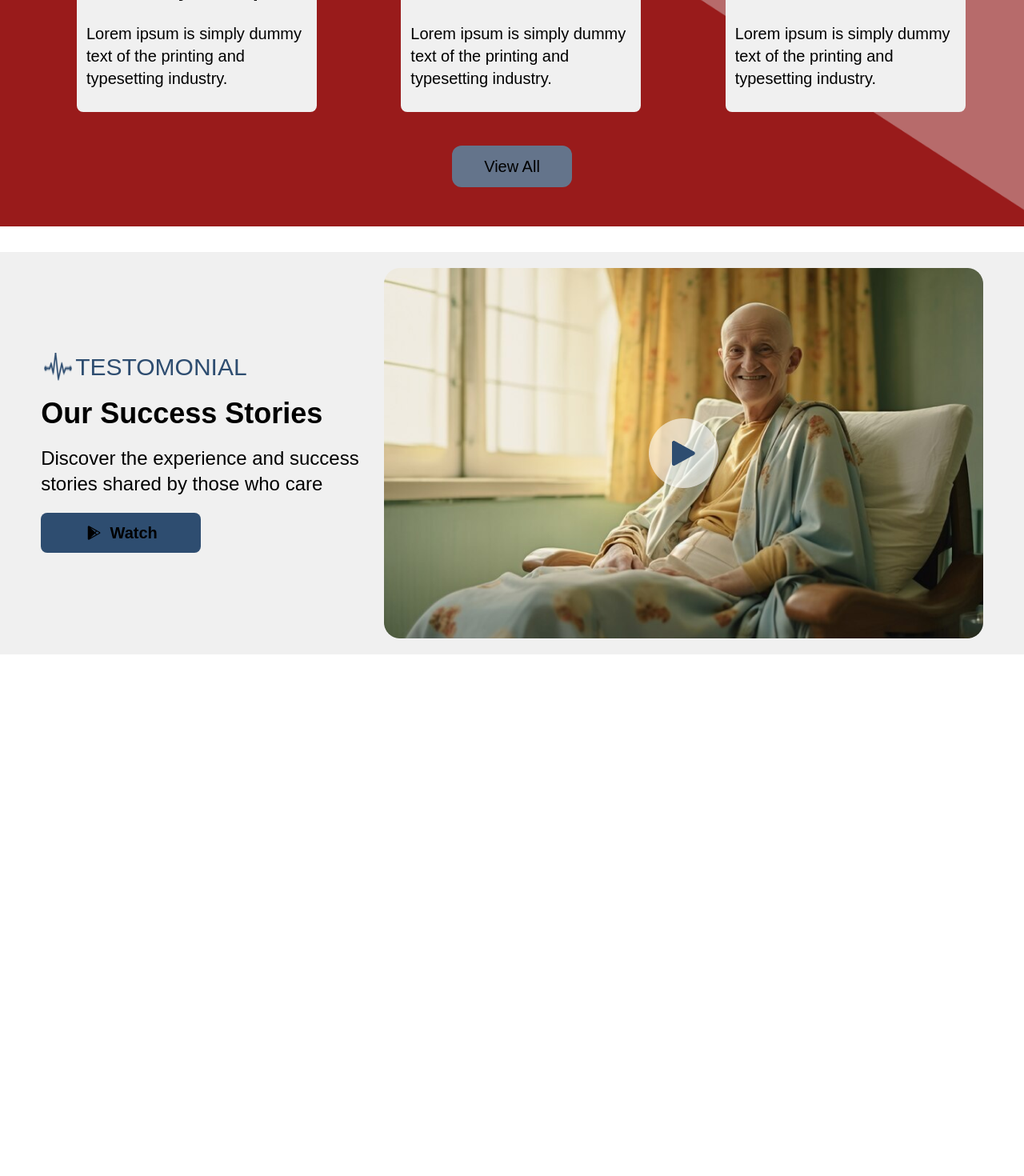
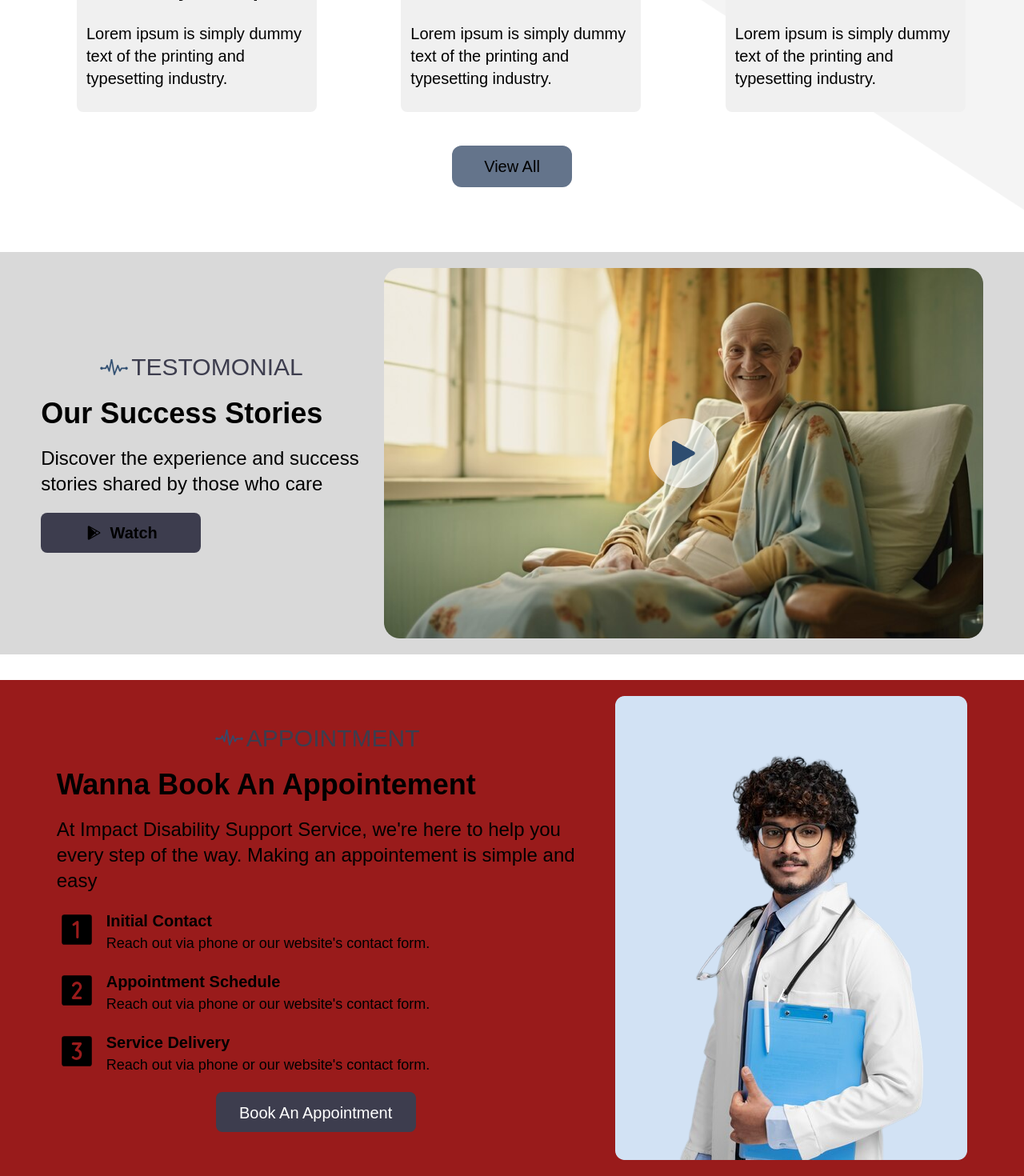
Before and after one commit to Manjil00/Krezone_frontend, a React (Create React App) app: page / in a window 1280 px wide. Shown: the part 1807-3277 px from the top of the page at 80% size. Before the commit the page ends 2625 px from the top, so only its background shows below. Built offline with nearby package versions, Linux system fonts and the light colour scheme.

Commit message:
Section4

```diff
--- a/src/App.js
+++ b/src/App.js
@@ -4,6 +4,7 @@ import Nav from "./components/Nav";
 import Section1 from "./components/Section1";
 import Section2 from "./components/Section2";
 import Section3 from "./components/Section3";
+import Section4 from "./components/Section4";
 
 
 function App() {
@@ -14,7 +15,7 @@ function App() {
   <Section1/>
   <Section2/>
   <Section3/>
-
+  <Section4/>
 
 
   </div>
--- a/src/components/Section2.jsx
+++ b/src/components/Section2.jsx
@@ -2,7 +2,7 @@ import React from 'react';
 
 const Section2 = () => {
 return (
-    <div className="Section2 relative h-auto w-full bg-red-800 mt-2">
+    <div className="Section2 relative h-auto w-full bg-white mt-2">
     <img src="../images/Rectangle 31.png" className="hidden md:block relative z-0" alt="Rectangle"/>
 
 <div className="pos relative md:absolute inset-0 h-full w-full object-cover z-1 mt-20">
--- a/src/components/Section3.jsx
+++ b/src/components/Section3.jsx
@@ -5,17 +5,17 @@ import { PiGooglePlayLogoFill } from "react-icons/pi";
 
 const Section3 = () => {
 return (
-    <div className="Section3 h-auto w-full bg-beige flex justify-evenly items-center mt-8 p-5">
+    <div className="Section3 h-auto w-full bg-darkBeige flex justify-evenly items-center mt-8 p-5">
     <div className="leftSec flex flex-col gap-5">
-    <div className="testemonials flex">
-    <img src="../icons/heartmonitor.png" className="w-[50px] h-[50px] md:h-auto md:w-auto" alt="testimonials"/>
+    <div className="testemonials flex justify-center items-center">
+    <img src="../icons/heartmonitor.png" className="w-[40px] h-[30px] md:h-auto md:w-auto" alt="testimonials"/>
     <p className="font-Mona text-sm md:text-3xl text-customBlue">TESTOMONIAL</p>
     </div>
     <h1 className="stories text-black font-Mona font-bold  text-sm md:text-4xl ">Our Success Stories</h1>
     <p className="text-black font-Mona text-sm md:text-2xl ">Discover the experience and success <br/>stories shared by those who care</p>
     <div className="btnWatch bg-customBlue rounded-lg text-center flex justify-center items-center
-    h-[50px] w-[200px] gap-3 text-sm md:text-xl font-Mona font-semibold m ">
-    <PiGooglePlayLogoFill className=""/>
+    h-[50px] w-[100px] md:w-[200px] gap-3 text-sm md:text-xl font-Mona font-semibold  ">
+    <PiGooglePlayLogoFill />
     <button className="watch ">Watch</button>
     </div>
     </div>
--- /dev/null
+++ b/src/components/Section4.jsx
@@ -0,0 +1,59 @@
+import React from 'react'
+
+
+//ICONs
+import { PiNumberSquareOneFill } from "react-icons/pi";
+import { PiNumberSquareTwoFill } from "react-icons/pi";
+import { PiNumberSquareThreeFill } from "react-icons/pi";
+
+
+const Section4 = () => {
+return (
+    <div className="Section4 h-auto w-full bg-red-800 flex justify-evenly items-center mt-8 p-5">
+    <div className="leftSec flex flex-col gap-5">
+    <div className="Appointement flex justify-center items-center">
+    <img src="../icons/heartmonitor.png" className="w-[40px] h-[30px] md:h-auto md:w-auto" alt="testimonials"/>
+    <p className="font-Mona text-sm md:text-3xl text-customBlue">APPOINTMENT</p>
+    </div>
+    <h1 className="stories text-black font-Mona font-bold  text-sm md:text-4xl ">Wanna Book An Appointement</h1>
+    <p className="text-black font-Mona text-sm md:text-2xl ">At Impact Disability Support Service, we're here to help you <br/>every step of the way. Making an appointement is simple and <br/> easy</p>
+
+
+    <div className="AppointmentWays flex">
+    <PiNumberSquareOneFill className='h-[30px] w-[30px] md:h-[50px] md:w-[50px]'/>
+    <div className="how ml-3">
+    <h1 className='text-sm md:text-xl font-bold font-Mona '>Initial Contact</h1>
+    <p className='text-xs md:text-lg font-normal font-Mona '>Reach out via phone or our website's contact form.</p>
+    </div>
+    </div>
+    <div className="AppointmentWays flex">
+    <PiNumberSquareTwoFill className='h-[30px] w-[30px] md:h-[50px] md:w-[50px]'/>
+    <div className="how ml-3">
+    <h1 className='text-sm md:text-xl font-bold font-Mona '>Appointment Schedule</h1>
+    <p className='text-xs md:text-lg font-normal font-Mona '>Reach out via phone or our website's contact form.</p>
+    </div>
+    </div>
+    <div className="AppointmentWays flex">
+    <PiNumberSquareThreeFill className='h-[30px] w-[30px] md:h-[50px] md:w-[50px]'/>
+    <div className="how ml-3">
+    <h1 className='text-sm md:text-xl font-bold font-Mona '>Service Delivery</h1>
+    <p className='text-xs md:text-lg font-normal font-Mona '>Reach out via phone or our website's contact form.</p>
+    </div>
+    </div>
+
+    <div className="btn flex justify-center items-center">
+    <button className="book btnWatch bg-customBlue text-white rounded-lg text-center
+    h-[40px] md:h-[50px] w-[200px] md:w-[250px] gap-3 text-sm md:text-xl font-Mona font-normal p-3">Book An Appointment</button>
+    </div>
+
+
+    </div>
+
+    <div className="Doc">
+    <img src="../images/doctor.png" className="hidden lg:block" alt="videoplayer"/>
+    </div>
+</div>
+)
+}
+
+export default Section4;
--- a/tailwind.config.js
+++ b/tailwind.config.js
@@ -7,8 +7,9 @@ module.exports = {
         Mona: ['"Mona Sans"', 'sans-serif'],
       },
       colors: {
-        customBlue: '#2E4D70',
+        customBlue: '#3D3D4E',
         beige: '#F0F0F0',
+        darkBeige: '#D9D9D9',
       },
     },
   },
```
Also changed, not shown: public/images/doctor.png (added).
